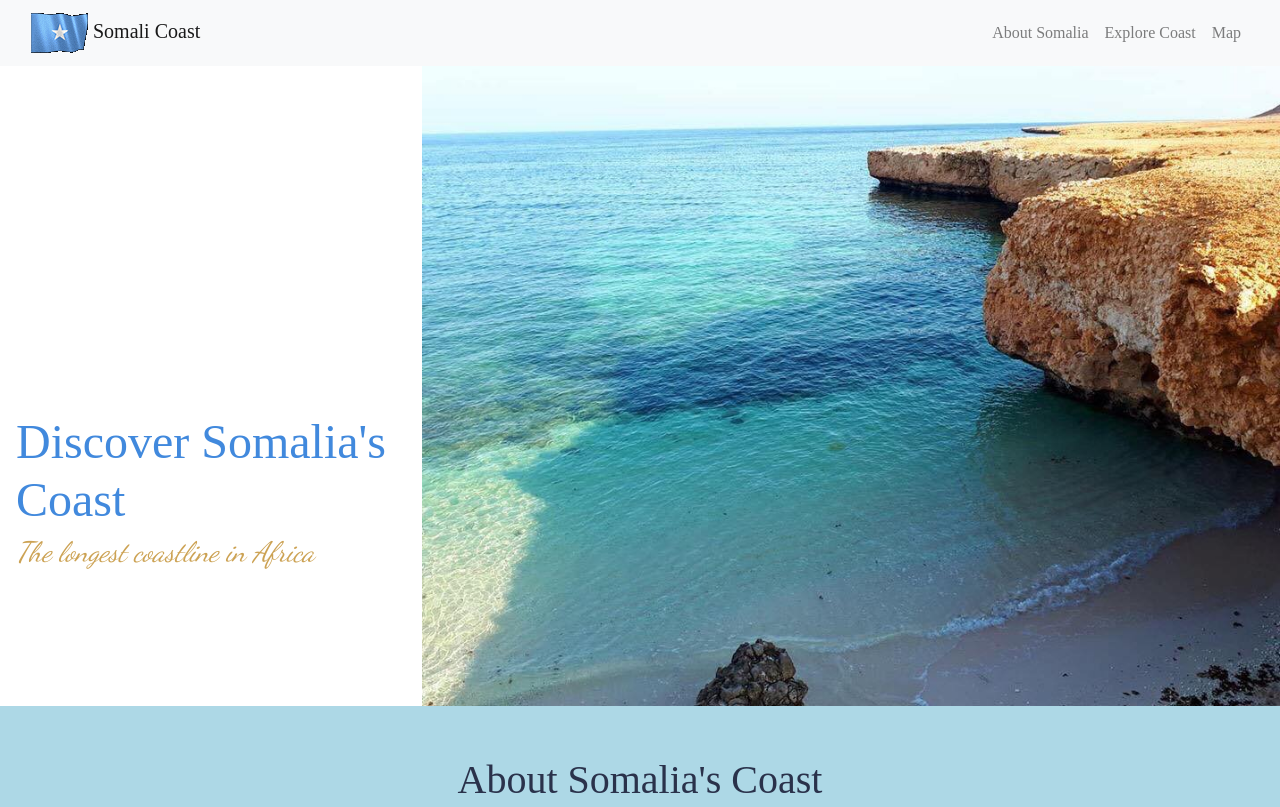
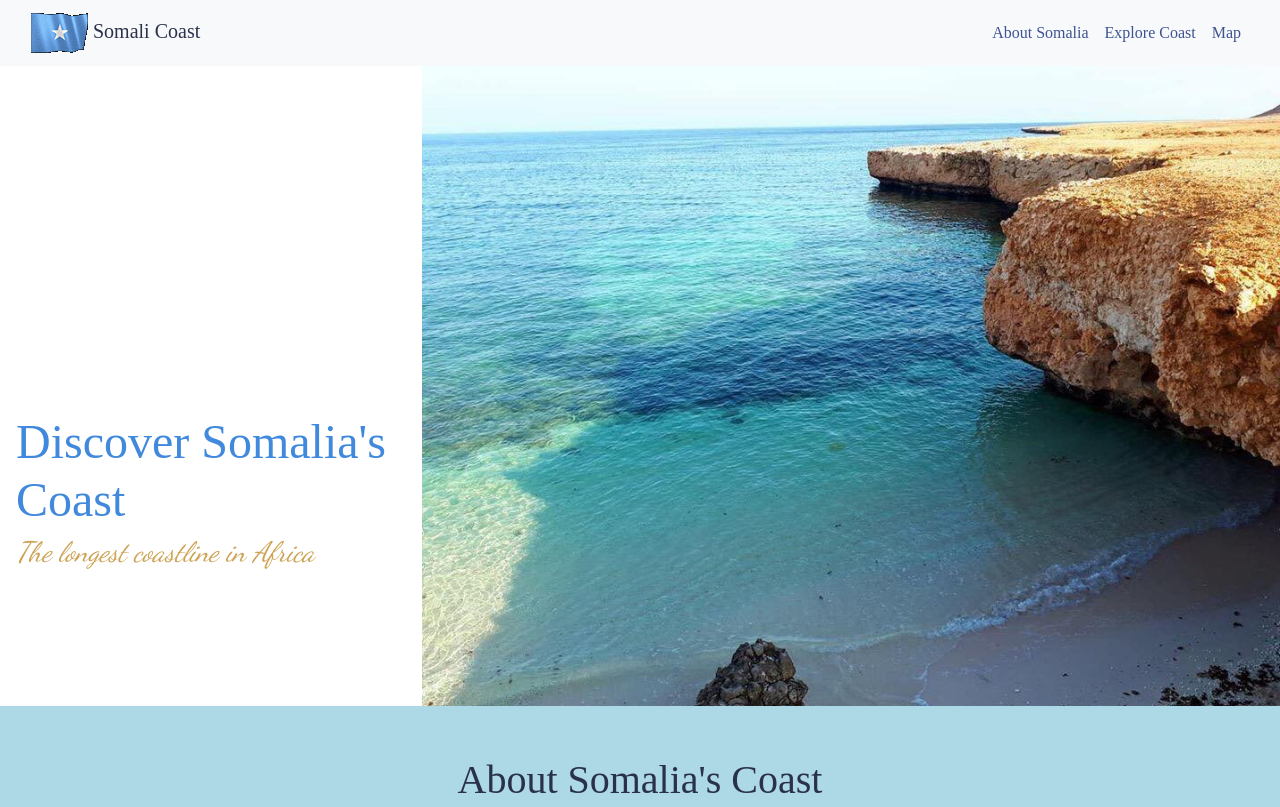
Before and after one commit to Zuhur/milestone-2, a plain HTML site: page index.html in a window 1280 px wide. Shown: the top 807 px of the page. Drawn offline with nearby package versions, Linux system fonts and the light colour scheme; a web font is replaced by a local one.

Commit message:
Added color to navbar brand and links

```diff
--- a/assets/css/style.css
+++ b/assets/css/style.css
@@ -2,6 +2,17 @@
 body {
     font-family: 'New Tegomin', serif;
 }
+
+/* ------------------------ Header */
+
+.navbar-brand {
+    color: #2A324B !important;
+}
+
+.nav-link {
+    color: #3e5392 !important;
+}
+
 /* ------------------------ Home:Discover */
 #discover {
     display: flex;
```
